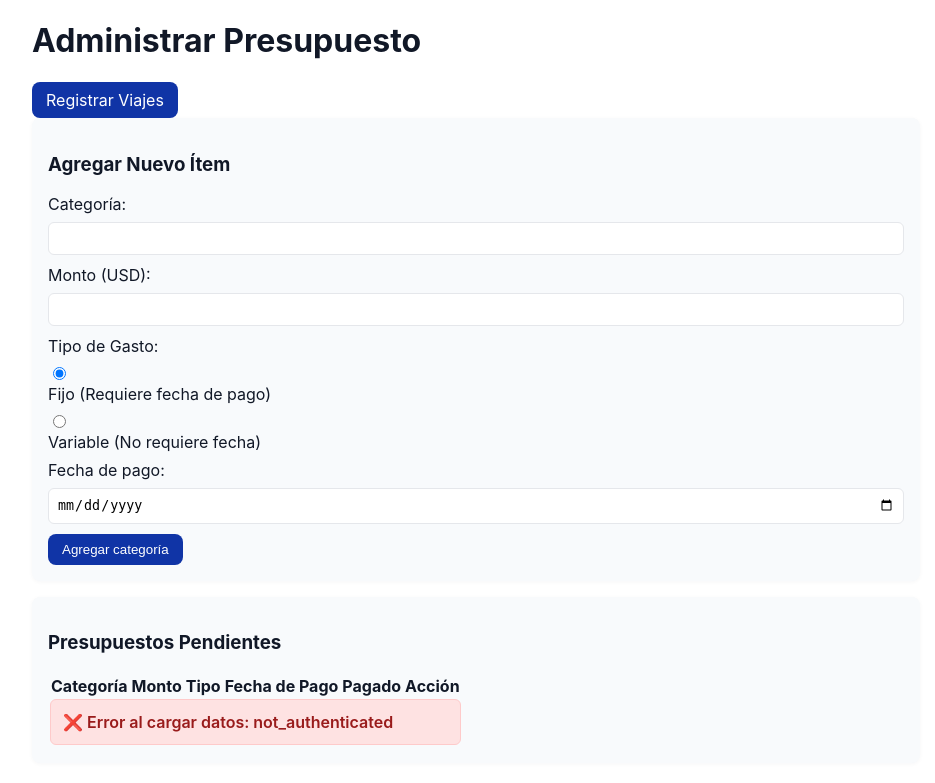
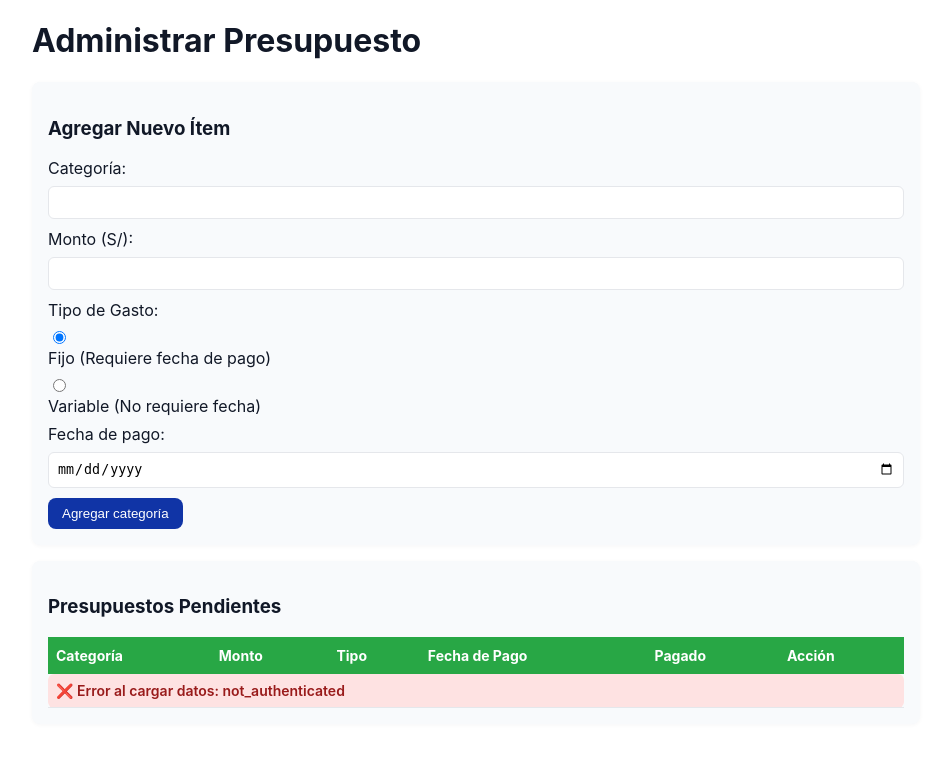
Before and after one commit to ajmonteroa45-del/tripcounterapp, a Flask app: template templates/presupuesto.html in a window 1280 px wide. Shown: the part 53-836 px from the top of the page, without its empty margins (164-1099 px from the left). After the commit the page ends 761 px from the top, so only its background shows below. Run offline with Flask 3, Linux system fonts and the light colour scheme; the template is opened without the code that fills it, so the values that code supplies are empty.

Commit message:
Actualizar presupuesto.html
Estilo de tabla de presupuesto mejorado

```diff
--- a/templates/presupuesto.html
+++ b/templates/presupuesto.html
@@ -6,23 +6,17 @@
 <div class="container mt-4">
     <h1>Administrar Presupuesto</h1>
 
-    <div class="mb-3">
-        <a href="{{ url_for('viajes_page') }}" class="btn btn-primary">
-            <i class="fas fa-car-side"></i> Registrar Viajes
-        </a>
-    </div>
-
     <div class="card p-3 mb-4">
         <h3>Agregar Nuevo Ítem</h3>
         <div id="budget-message"></div>
         <form id="add-presupuesto-form">
             <div class="form-group mb-3">
                 <label for="categoria">Categoría:</label>
-                <input type="text" class="form-control" id="categoria" required>
+                <input type="text" id="categoria" required>
             </div>
             <div class="form-group mb-3">
-                <label for="monto">Monto (USD):</label>
-                <input type="number" step="0.01" class="form-control" id="monto" required>
+                <label for="monto">Monto (S/):</label>
+                <input type="number" step="0.01" id="monto" required>
             </div>
 
             <div class="form-group mb-3">
@@ -43,16 +37,17 @@
 
             <div class="form-group mb-3" id="fecha-pago-container">
                 <label for="fecha_pago">Fecha de pago:</label>
-                <input type="date" class="form-control" id="fecha_pago" required>
+                <input type="date" id="fecha_pago" required>
             </div>
 
-            <button type="submit" class="btn btn-success">Agregar categoría</button>
+            <button type="submit" class="btn">Agregar categoría</button>
         </form>
     </div>
 
     <div class="card p-3">
         <h3>Presupuestos Pendientes</h3>
-        <table class="table table-striped" id="presupuesto-table">
+
+        <table class="summary-table" id="presupuesto-table">
             <thead>
                 <tr>
                     <th>Categoría</th>
@@ -64,7 +59,7 @@
                 </tr>
             </thead>
             <tbody>
-                </tbody>
+            </tbody>
         </table>
     </div>
 </div>
```
